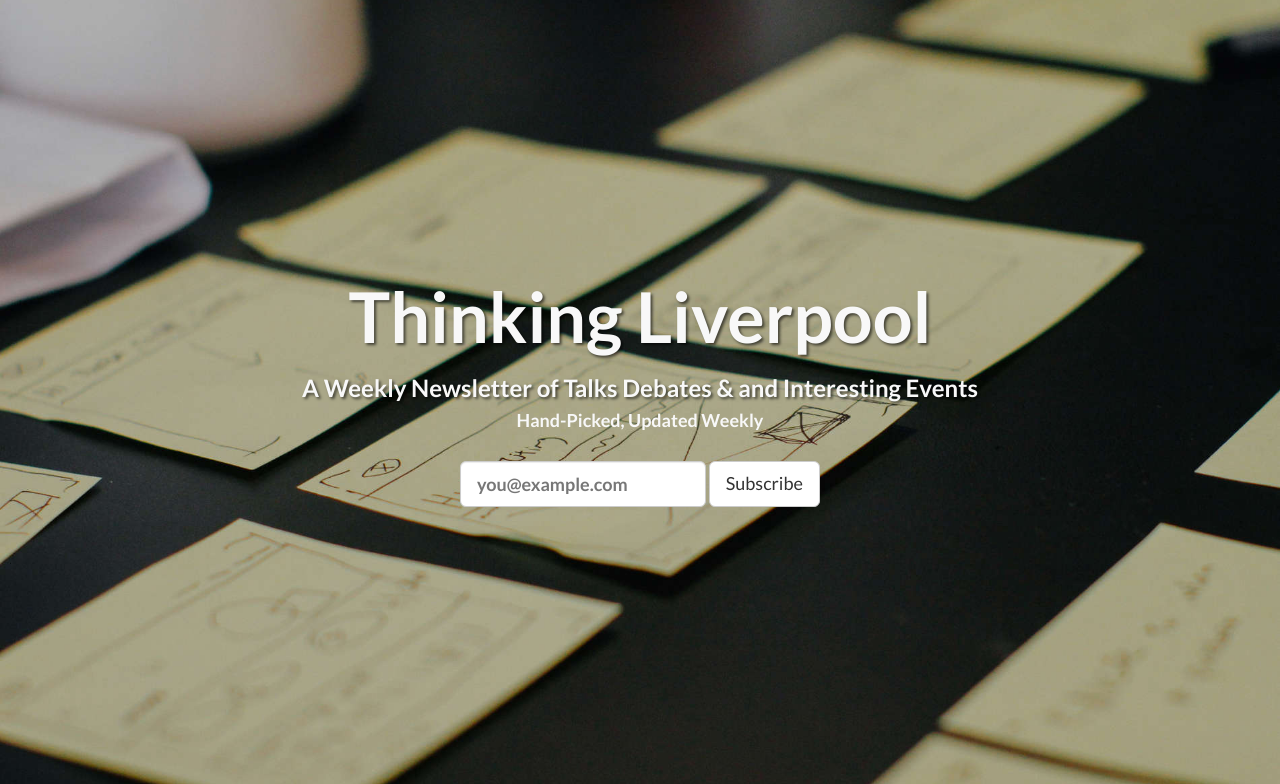
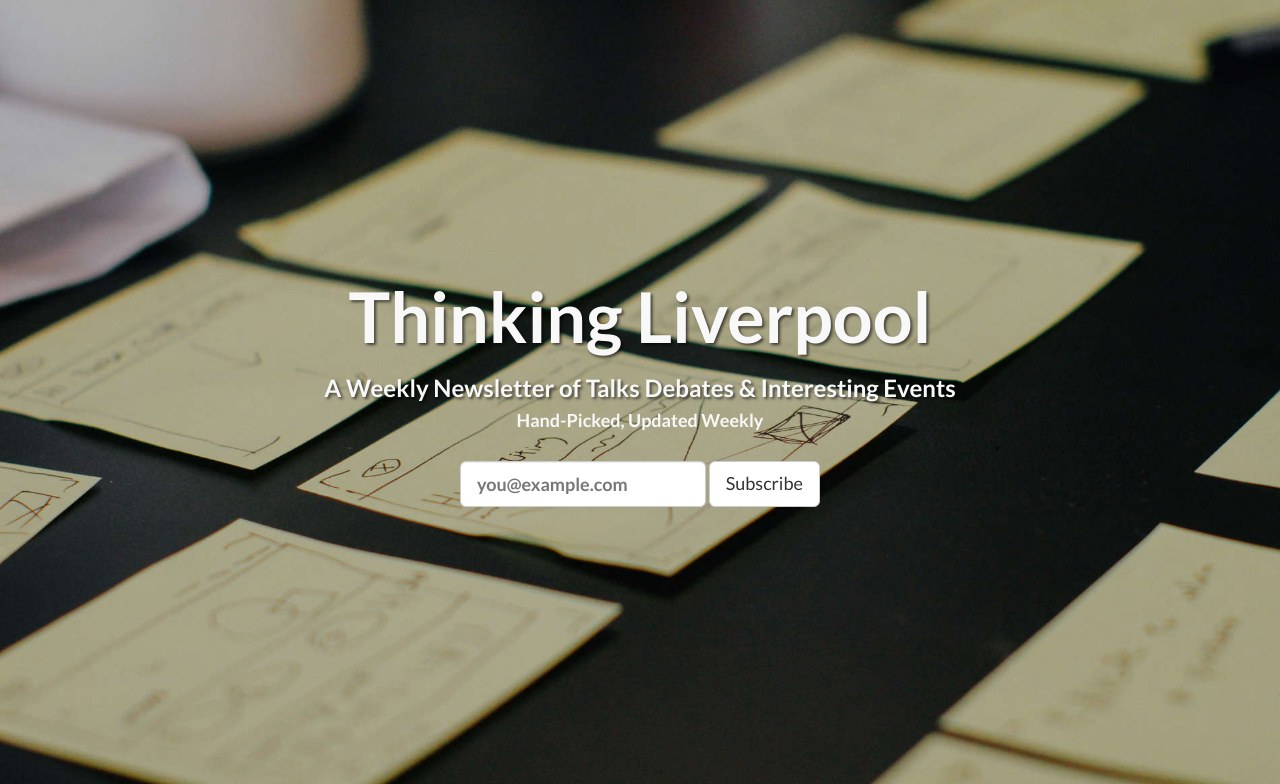
Before and after one commit to GreenDragonSoft/thinkingliverpool, a Django app: template thinkingweekly/templates/thinkingweekly/base.html in a window 1280 px wide. Shown: the top 784 px of the page. Run offline with Django 3.2, Linux system fonts and the light colour scheme; the template is opened without the code that fills it, so the values that code supplies are empty; parts of the project's set-up code (start-up, migrations or seed data) failed here and were passed over; some libraries are stand-ins or nearby versions.

Commit message:
Fix '& and'

```diff
--- a/thinkingweekly/templates/thinkingweekly/base.html
+++ b/thinkingweekly/templates/thinkingweekly/base.html
@@ -44,7 +44,7 @@
                 <div class="col-lg-12">
                     <div class="intro-message">
                         <h1>Thinking Liverpool</h1>
-                        <h3>A Weekly Newsletter of Talks Debates &amp; and Interesting Events</h3>
+                        <h3>A Weekly Newsletter of Talks Debates &amp; Interesting Events</h3>
                         <h4>Hand-Picked, Updated Weekly</h4>
                         <div class="subscribe-form">
                           <form class="form form-inline" action="//paulfurley.us10.list-manage.com/subscribe/post?u=b219f483a9bfaba5168db63b5&amp;id=12f09c1427" method="post" id="mc-embedded-subscribe-form" name="mc-embedded-subscribe-form" novalidate>
```
